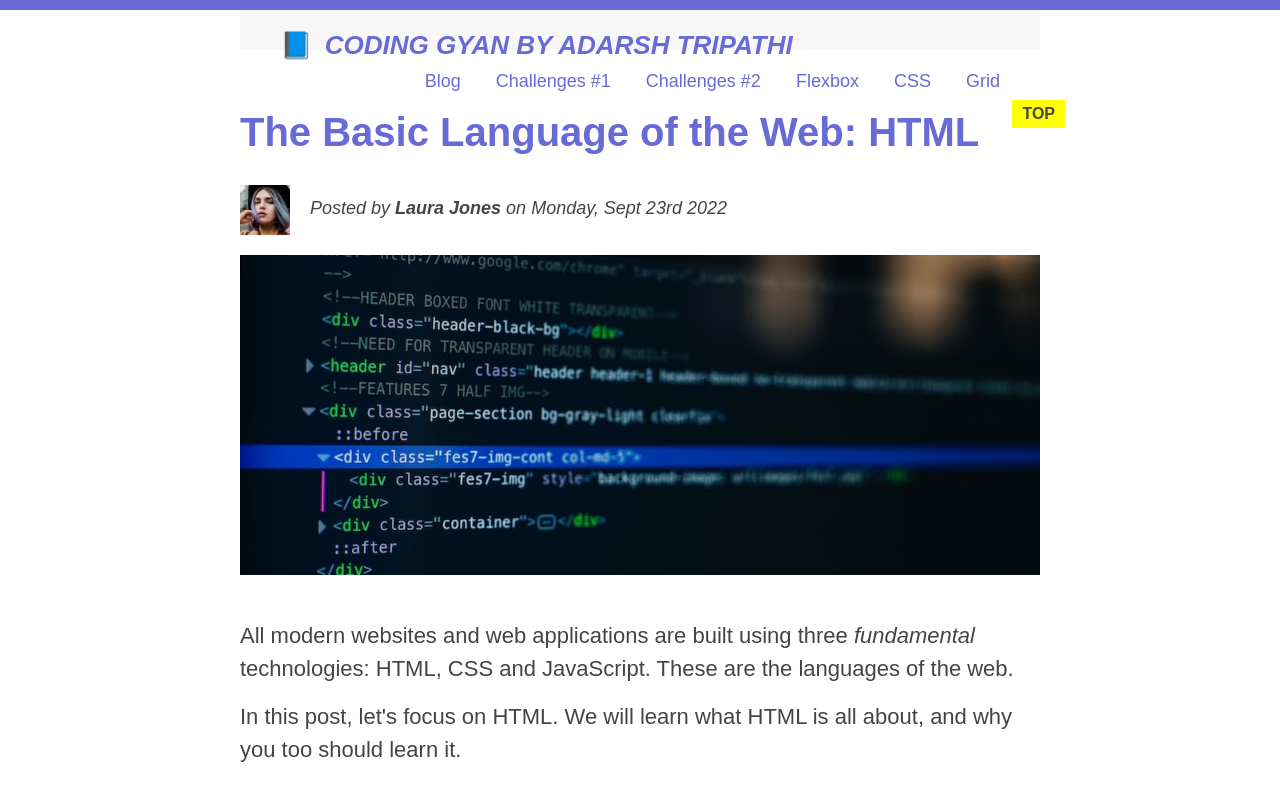
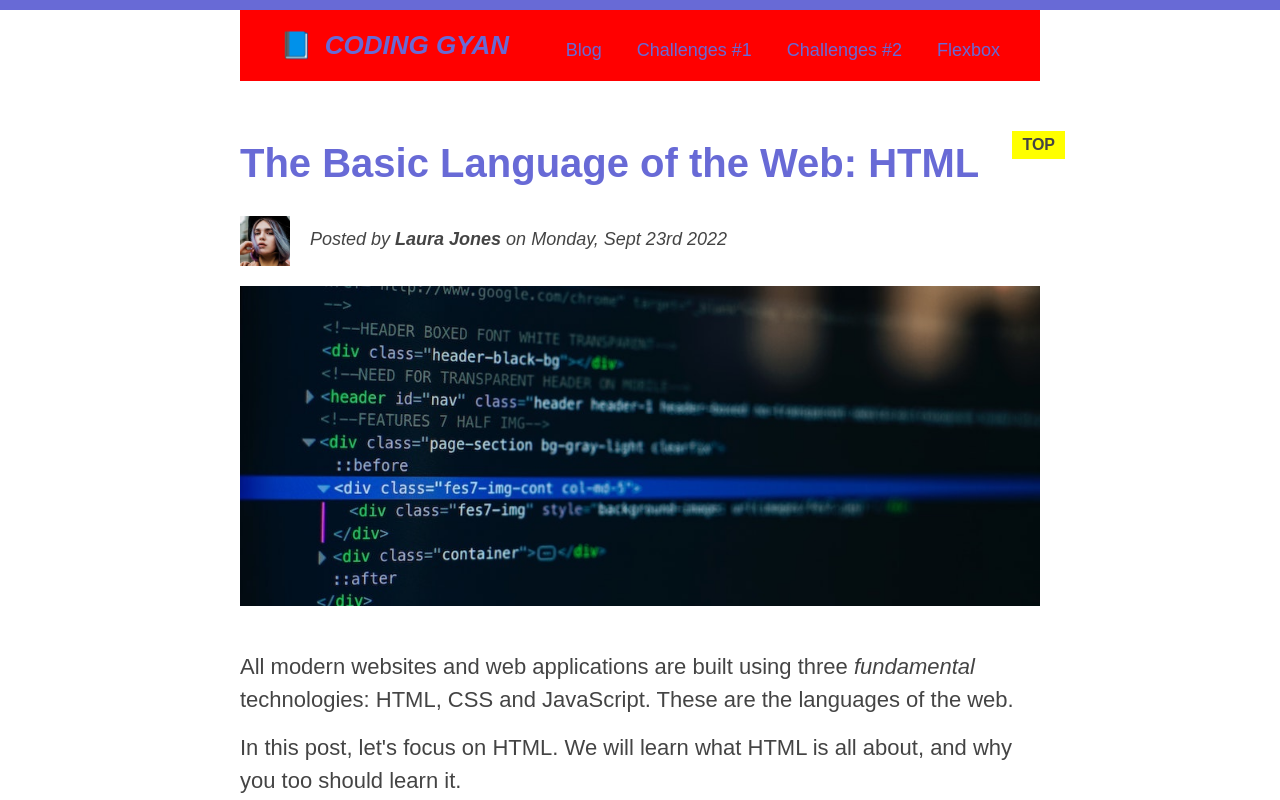
Before and after one commit to adarshtiwari1998/html-css-course-with-project, a plain HTML site: page 04-CSS-Layouts/index.html in a window 1280 px wide. Shown: the top 800 px of the page. Drawn offline with Linux system fonts and the light colour scheme.

Commit message:
CSS Layouts - clearing floats by using clear property in class

```diff
--- a/04-CSS-Layouts/index.html
+++ b/04-CSS-Layouts/index.html
@@ -15,17 +15,18 @@
     <h5>The Basic Language of the Web: HTML</h5>
     <h6>The Basic Language of the Web: HTML</h6> -->
     <div class="container">
-      <header class="main-header">
-        <h1>📘 Coding Gyan by Adarsh Tripathi</h1>
+      <header class="main-header clearfix">
+        <h1>📘 Coding Gyan</h1>
         <nav>
           <!-- <strong>This is the navigation</strong> -->
           <a href="#">Blog</a>
           <a href="challenge1.html">Challenges #1</a>
           <a href="challenge2.html">Challenges #2</a>
           <a href="#">Flexbox</a>
-          <a href="#">CSS</a>
-          <a href="#">Grid</a>
+          <!-- <a href="#">CSS</a>
+          <a href="#">Grid</a> -->
         </nav>
+        <!-- <div class="clear"></div> -->
         <!-- <p>dummy</p> -->
       </header>
       <article>
--- a/04-CSS-Layouts/style.css
+++ b/04-CSS-Layouts/style.css
@@ -311,3 +311,17 @@ h1 {
 nav {
   float: right;
 }
+
+.main-header {
+  background-color: red;
+}
+
+/* .clear {
+  clear: both;
+} */
+
+.clearfix::after {
+  content: "";
+  clear: both;
+  display: block;
+}
```
